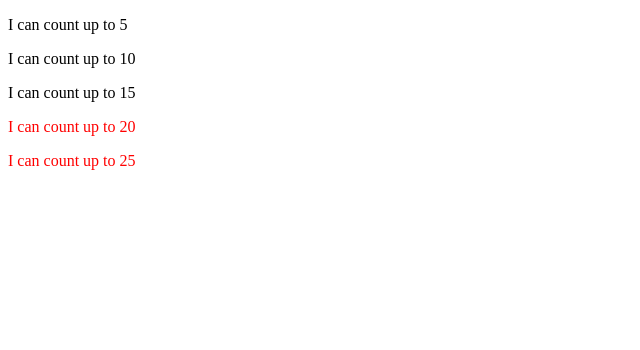
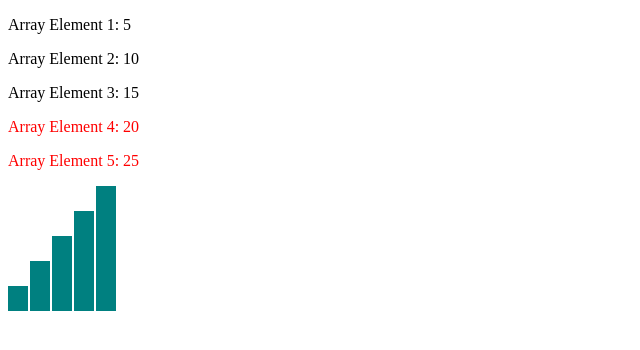
Before and after one commit to OMGDuke/aligned-left-d3, a plain HTML site: page index.html in a window 1280 px wide. Shown: the whole page, without its empty margins (0-640 px from the left). Drawn offline with Linux system fonts and the light colour scheme.

Commit message:
Drawing a basic chart with divs

```diff
--- a/app.js
+++ b/app.js
@@ -5,8 +5,8 @@ d3.select("body")
   .data(dataset)
   .enter()
   .append("p")
-  .text(function(d) {
-    return "I can count up to " + d;
+  .text(function(d, i) {
+    return "Array Element "+ (i + 1) + ": " + d;
   })
   .style("color", function(d) {
     if(d > 15) {
@@ -15,3 +15,14 @@ d3.select("body")
       return "black";
     }
   });
+
+d3.select("body")
+  .selectAll("div")
+  .data(dataset)
+  .enter()
+  .append("div")
+  .attr("class", "bar")
+  .style("height", function(d) {
+    var barHeight = d * 5;
+    return barHeight + "px";
+  });
--- a/index.html
+++ b/index.html
@@ -4,8 +4,10 @@
         <meta charset="utf-8">
         <title>D3 Test</title>
         <script type="text/javascript" src="d3/d3.js"></script>
+        <link rel="stylesheet" href="style.css">
     </head>
     <body>
+
       <script type="text/javascript" src="app.js"></script>
     </body>
 </html>
--- /dev/null
+++ b/style.css
@@ -0,0 +1,7 @@
+div.bar {
+  display: inline-block;
+  width: 20px;
+  height: 75px;
+  background-color: teal;
+  margin-right: 2px;
+}
```
